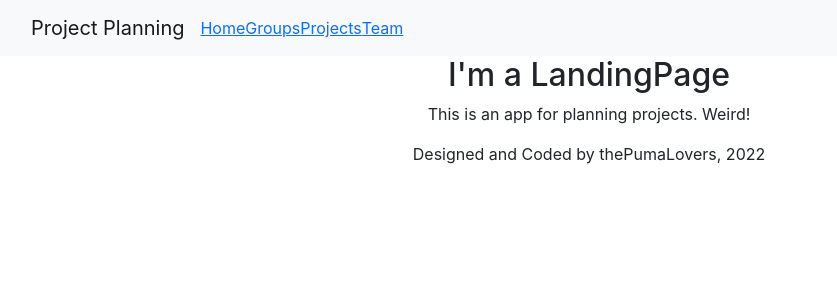
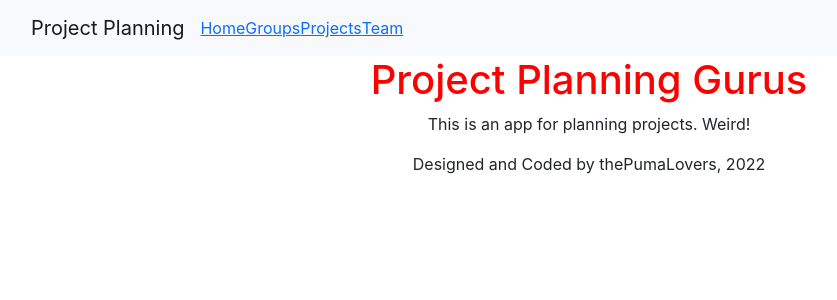
Before and after one commit to thePumaLovers/project-planning-client, a React (Create React App) app: page / in a window 1280 px wide. Shown: the top 300 px of the page, without its empty margins (51-888 px from the left). Built offline with nearby package versions, Linux system fonts and the light colour scheme.

Commit message:
imported landingpage.css and tested component (success)

```diff
--- a/src/Components/LandingPage/LandingPage.css
+++ b/src/Components/LandingPage/LandingPage.css
@@ -0,0 +1,3 @@
+.landing-page h1{
+color: red;
+}
--- a/src/Components/LandingPage/LandingPage.js
+++ b/src/Components/LandingPage/LandingPage.js
@@ -1,7 +1,8 @@
+import './LandingPage.css'
 const LandingPage = () => {
   return (
-    <div>
-      <h2>I'm a LandingPage</h2>
+    <div className="landing-page">
+      <h1>Project Planning Gurus</h1>
       <p>This is an app for planning projects. Weird!</p>
     </div>
   );
```
